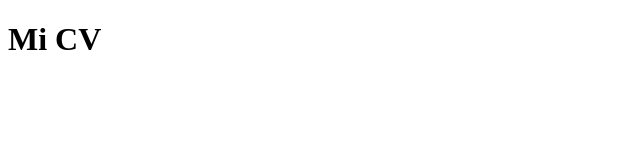
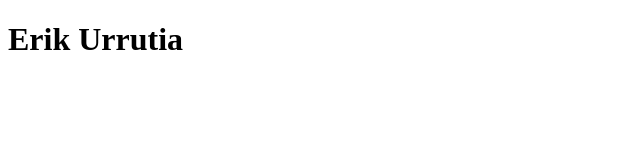
Before and after one commit to ecus/cv, a plain HTML site: page index.html in a window 1280 px wide. Shown: the whole page, without its empty margins (0-640 px from the left). Drawn offline with Linux system fonts and the light colour scheme.

Commit message:
Primer2 commit

```diff
--- a/index.html
+++ b/index.html
@@ -5,6 +5,7 @@
 	<title>Personal Website</title>
 </head>
 <body>
-	<h1>Mi CV</h1>
+
+	<h1>Erik Urrutia</h1>
 </body>
 </html>
```
